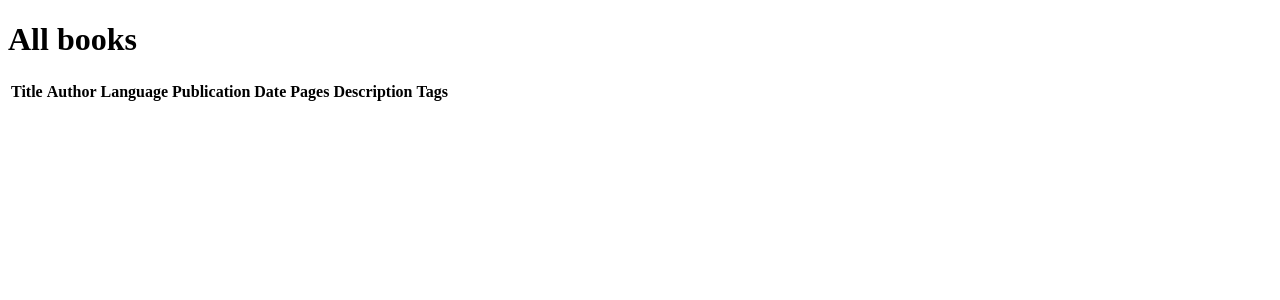
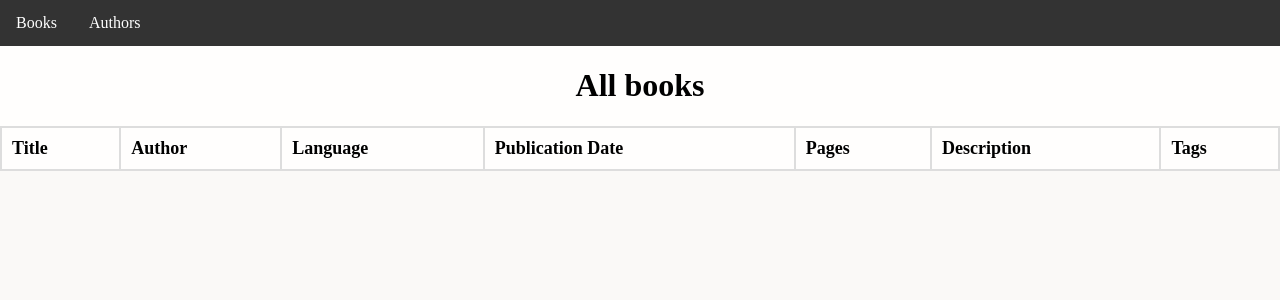
Before and after one commit to knaiskes/libraryArchive, a Django app: page /books/ in a window 1280 px wide. Shown: the top 300 px of the page. Run offline with Django 3.2, Linux system fonts and the light colour scheme; data that the repository does not hold is empty.

Commit message:
add navbar

```diff
--- a/libraryArchive/templates/base.html
+++ b/libraryArchive/templates/base.html
@@ -1,7 +1,15 @@
+{% load static %}
 <!DOCTYPE html>
 <html>
   <head>
     <title>Library Archive</title>
+    <link rel="stylesheet" href="{% static 'css/style.css' %}">
+
+    <div class="navbar">
+      <a href="{% url 'books:books' %}"> Books </a>
+      <a href="{% url 'authors:authors' %}"> Authors </a>
+      </div>
+
   </head>
   <body>
     {% block content %}{% endblock %}
```
